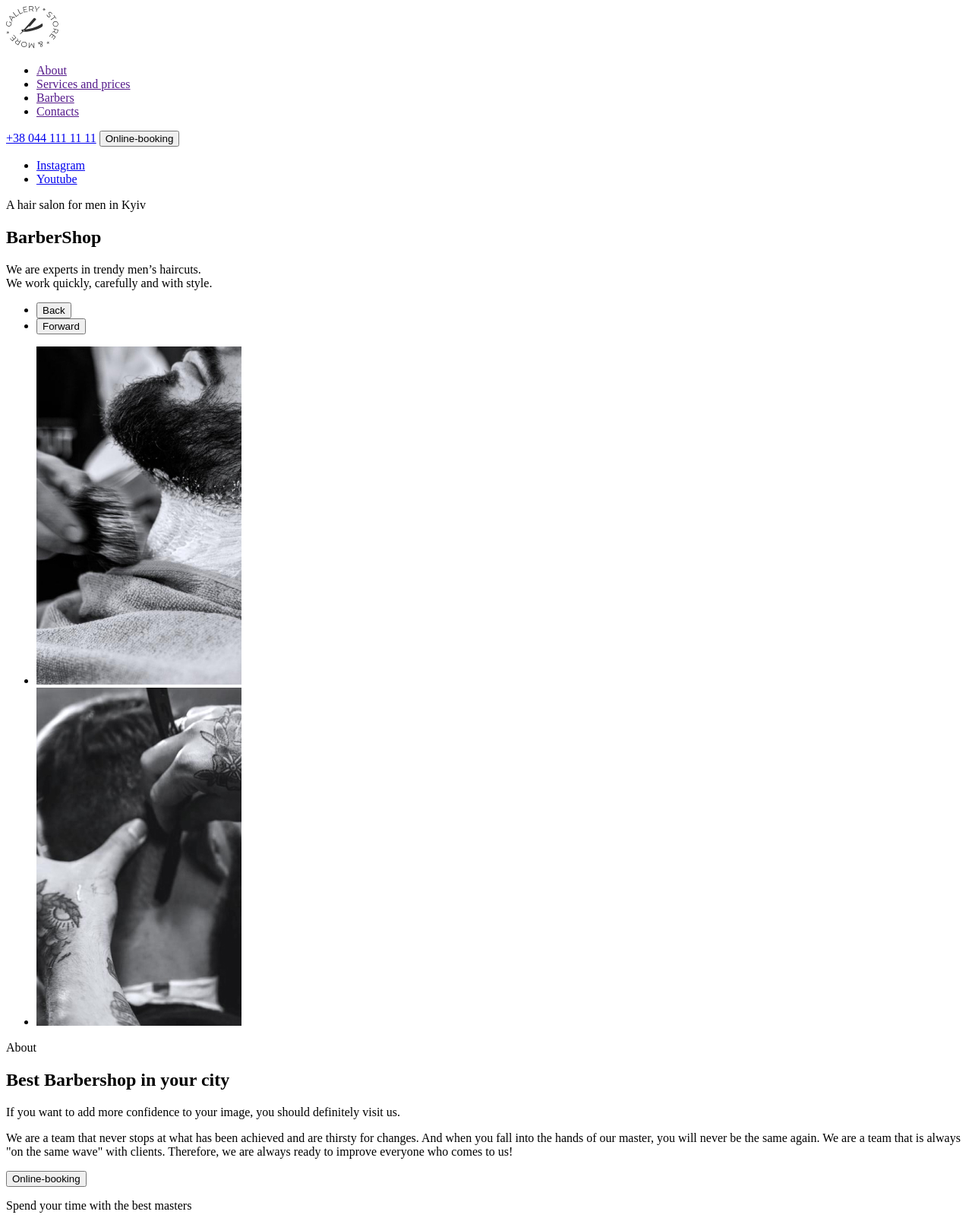
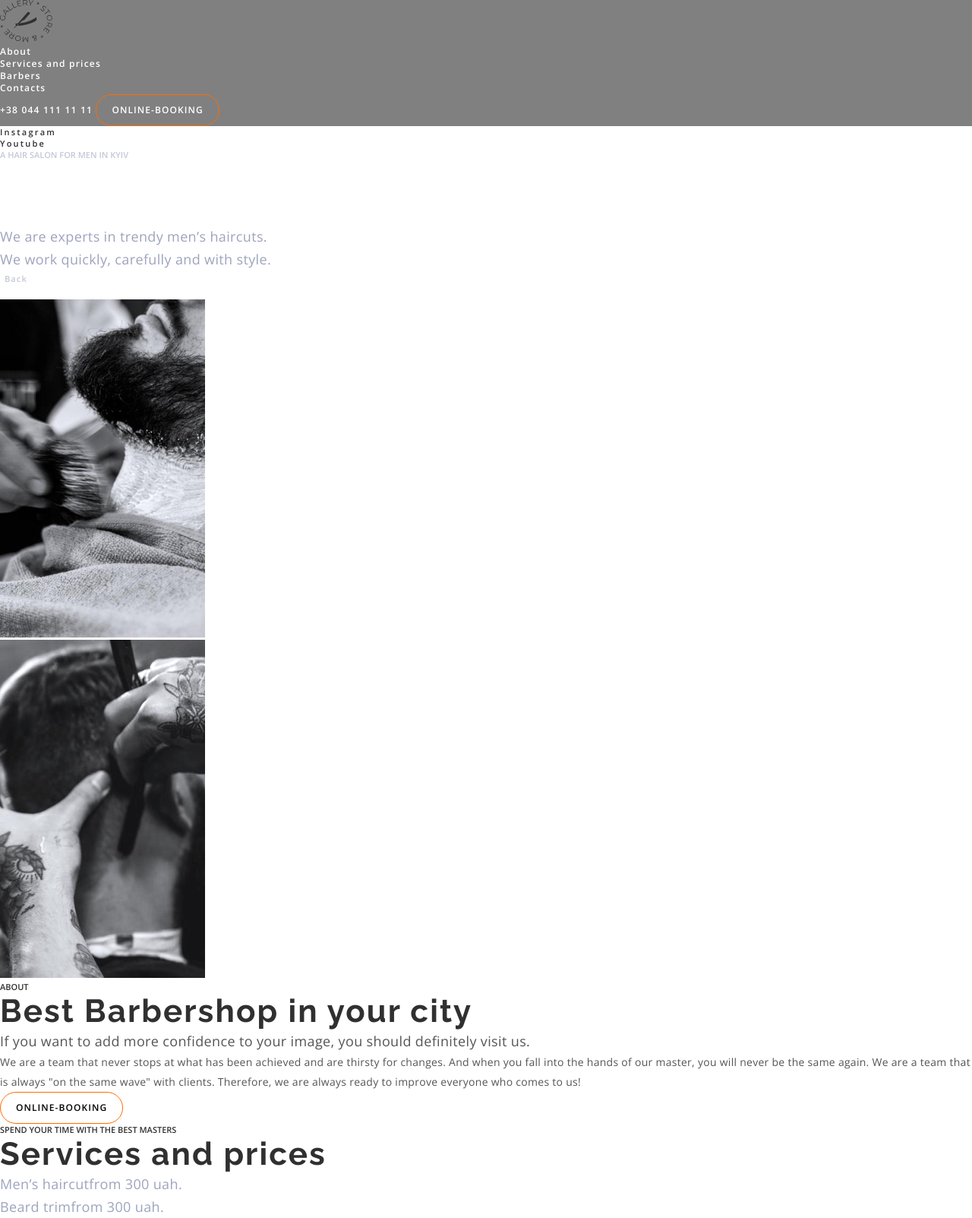
Before and after one commit to mitrytk/barbershop, a plain HTML site: page index.html in a window 1280 px wide. Shown: the top 1603 px of the page at 76% size. Drawn offline with nearby package versions, Linux system fonts and the light colour scheme.

Commit message:
добавляет стили шрифтов и цвета

```diff
--- /dev/null
+++ b/css/styles.css
@@ -0,0 +1,228 @@
+/* Шрифты
+
+font-family: 'Open Sans', sans-serif;
+font-family: 'Raleway', sans-serif;
+*/
+
+:root {
+    --title-color: #303030;
+    --text-color-first: #9DA4BD;
+    --text-color-second: #555555;
+    --accent-color: #FF6C00;
+    --white-color: #FFFFFF;
+}
+
+body {
+    margin: 0;
+}
+
+ul,
+ol {
+    margin: 0;
+    padding: 0;
+}
+
+h1,
+h2,
+h3,
+h4,
+h5,
+h6 {
+    margin: 0;
+}
+
+p {
+    margin: 0;
+}
+
+.list {
+    list-style: none;
+}
+
+.link {
+    text-decoration: none;
+    color: inherit;
+}
+
+.title {
+
+}
+
+.button {
+    padding-top: 12px;
+    padding-right: 20px;
+    padding-bottom: 12px;
+    padding-left: 20px;
+    border: 1px solid var(--accent-color);
+    border-radius: 25px;
+
+    background-color: transparent;
+    color: inherit;
+
+    font-family: 'Open Sans', sans-serif;
+    font-weight: 600;
+    font-size: 12px;
+    line-height: calc(16/12);
+    letter-spacing: 0.09em;
+    text-transform: uppercase;
+}
+.button:hover,
+.button:focus {
+    color: var(--white-color);
+    background-color: var(--accent-color);
+}
+
+/* --Индивидуальные классы-- */
+
+/* -header- */
+
+.header {
+    color: var(--white-color);
+    background-color: gray;
+
+    font-family: 'Open Sans', sans-serif;
+    font-weight: 600;
+    font-size: 12px;
+    line-height: calc(16/12);
+    letter-spacing: 0.1em;
+}
+/* Навигация */
+
+.navigation-link:hover,
+.navigation-link:focus {
+    color: var(--accent-color);
+}
+
+/* Main */
+
+/* Герой */
+.sidebar {
+    font-family: 'Open Sans', sans-serif;
+    font-weight: 600;
+    font-size: 11px;
+    line-height: calc(15/11);
+
+    letter-spacing: 0.2em;
+
+    color: var(--title-color);
+}
+.hero-subtitle {
+    font-family: 'Open Sans', sans-serif;
+    font-weight: 600;
+    font-size: 11px;
+    line-height: calc(15/11);
+
+    text-transform: uppercase;
+
+    color: rgba(157, 164, 189, 0.6);
+
+}
+.hero-title {
+    font-family: 'Raleway', sans-serif;
+    font-weight: 700;
+    font-size: 72px;
+    line-height: calc(85/72);
+    letter-spacing: 0.05em;
+
+    color: var(--white-color);
+}
+.hero-text {
+    font-family: 'Open Sans', sans-serif;
+    font-weight: 400;
+    font-size: 18px;
+    line-height: calc(30/18);
+    letter-spacing: 0.02em;
+
+    color: var(--text-color-first);
+}
+.slider-back {
+    border: none;
+    color: rgba(157, 164, 189, 0.6);
+    background-color: transparent;
+
+    font-family: 'Open Sans', sans-serif;
+    font-weight: 600;
+    font-size: 11px;
+    line-height: calc(15/11);
+    letter-spacing: 0.1em;
+}
+.slider-Forward{
+    border: none;
+    color: var(--white-color);
+    background-color: transparent;
+
+    font-family: 'Open Sans', sans-serif;
+    font-weight: 600;
+    font-size: 11px;
+    line-height: calc(15/11);
+    letter-spacing: 0.1em;
+}
+
+/* about */
+.about-subtitle {
+    font-family: 'Open Sans', sans-serif;
+    font-weight: 600;
+    font-size: 11px;
+    line-height: calc(15/11);
+
+    text-transform: uppercase;
+
+    color: var(--title-color);
+}
+.about-title {
+    font-family: 'Raleway', sans-serif;
+    font-weight: 700;
+    font-size: 42px;
+    line-height: calc(49/42);
+    letter-spacing: 0.05em;
+
+    color: var(--title-color);
+}
+.about-accenttext {
+    font-family: 'Open Sans', sans-serif;
+    font-weight: 400;
+    font-size: 18px;
+    line-height: calc(30/18);
+
+    letter-spacing: 0.02em;
+
+    color: var(--text-color-second);
+}
+.about-text {
+    font-family: 'Open Sans', sans-serif;
+    font-size: 14px;
+    line-height: calc(26/14);
+
+    letter-spacing: 0.02em;
+
+    color: var(--text-color-second);
+}
+
+/* Services and prices */
+.prices-subtitle {
+    font-family: 'Open Sans', sans-serif;
+    font-weight: 600;
+    font-size: 11px;
+    line-height: calc(15/11);
+
+    text-transform: uppercase;
+
+    color: var(--title-color);
+}
+.prices-title {
+    font-family: 'Raleway', sans-serif;
+    font-weight: 700;
+    font-size: 42px;
+    line-height: calc(49/42);
+    letter-spacing: 0.05em;
+
+    color: var(--title-color);
+}
+.prices-list {
+    font-family: 'Open Sans', sans-serif;
+    font-size: 18px;
+    line-height: calc(30/18);
+    letter-spacing: 0.02em;
+
+    color: var(--text-color-first);
+}
--- a/index.html
+++ b/index.html
@@ -5,80 +5,89 @@
     <meta http-equiv="X-UA-Compatible" content="IE=edge">
     <meta name="viewport" content="width=device-width, initial-scale=1.0">
     <title>Document</title>
+    <link rel="stylesheet" href="./css/styles.css">
+    <link href="https://fonts.googleapis.com/css2?family=Open+Sans:wght@400;600;700&family=Raleway:wght@700&display=swap" rel="stylesheet">
+    <link rel="stylesheet" href="node_modules/modern-normalize/modern-normalize.css">
 </head>
 <body>
+    <!-- header -->
     <header>
         <div class="header">
 
             <div>
-                <nav>
-                    <a href="./index.html"><img src="./images/Logo.svg" alt="logo" width="69"></a>
-                    <ul>
+                <!-- навигация -->
+                <nav class="navigation">
+                    <a class="link" href="./index.html"><img src="./images/Logo.svg" alt="logo" width="69"></a>
+                    <ul class="navigation-list list">
                         <li>
-                            <a href="">About</a>
+                            <a class="navigation-link link" href="">About</a>
                         </li>
                         <li>
-                            <a href="">Services and prices</a>
+                            <a class="navigation-link link" href="">Services and prices</a>
                         </li>
                         <li>
-                            <a href="">Barbers</a>
+                            <a class="navigation-link link" href="">Barbers</a>
                         </li>
                         <li>
-                            <a href="">Contacts</a>
+                            <a class="navigation-link link" href="">Contacts</a>
                         </li>
                     </ul>
                 </nav>
+                <!-- телефон и кнопка -->
                 <div>
-                    <a href="tel:+380441111111">+38 044 111 11 11</a>
-                    <button type="button">Online-booking</button>
+                    <a class="link" href="tel:+380441111111">+38 044 111 11 11</a>
+                    <button class="button" type="button">Online-booking</button>
                 </div>
             </div>
         </div>
     </header>
     <main>
+        <!-- Герой -->
         <section class="hero">
-            <ul>
+            <ul class="sidebar list">
                 <li>
-                    <a href="http://instagram.com" target="_blank" rel="noreferrer noopener">Instagram</a>
+                    <a class="sidebar-link link" href="http://instagram.com" target="_blank" rel="noreferrer noopener">Instagram</a>
                 </li>
                 <li>
-                    <a href="http://youtube.com" target="_blank" rel="noreferrer noopener">Youtube</a>
+                    <a class="sidebar-link link" href="http://youtube.com" target="_blank" rel="noreferrer noopener">Youtube</a>
                 </li>
             </ul>
             <div>
-                <p>A hair salon for men in Kyiv</p>
-                <h1>BarberShop</h1>
-                <p>We are experts in trendy men’s haircuts. <br>
+                <p class="hero-subtitle">A hair salon for men in Kyiv</p>
+                <h1 class="hero-title">BarberShop</h1>
+                <p class="hero-text">We are experts in trendy men’s haircuts. <br>
                     We work quickly, carefully and with style.</p>
             </div>
-            <ul>
+            <ul class="slider-button list">
                 <li>
-                   <button type="button">Back</button>
+                   <button class="slider-back" type="button">Back</button>
                 </li>
                 <li>
-                    <button type="button">Forward</button>
+                    <button class="slider-Forward" type="button">Forward</button>
                 </li>
             </ul>
         </section>
+        <!-- about -->
         <section class="about">
-            <ul>
-                <li><img src="./images/shaving.jpg" alt="shave their beard" width="270"></li>
-                <li><img src="./images/haircut.jpg" alt="cut hair" width="270"></li>
+            <ul class="about-list list">
+                <li><img class="about-img" src="./images/shaving.jpg" alt="shave their beard" width="270" height="445"></li>
+                <li><img class="about-img" src="./images/haircut.jpg" alt="cut hair" width="270" height="445"></li>
             </ul>
             <div>
-                <p>About</p>
-                <h2>Best Barbershop in your city</h2>
-                <p>If you want to add more confidence to your image, you should definitely visit us.</p>
-                <p>We are a team that never stops at what has been achieved and are thirsty for changes. And when you fall into the hands of our master, you will never be the same again. We are a team that is always "on the same wave" with clients. Therefore, we are always ready to improve everyone who comes to us!</p>
-                <button type="button">Online-booking</button>
+                <p class="about-subtitle">About</p>
+                <h2 class="about-title">Best Barbershop in your city</h2>
+                <p class="about-accenttext">If you want to add more confidence to your image, you should definitely visit us.</p>
+                <p class="about-text">We are a team that never stops at what has been achieved and are thirsty for changes. And when you fall into the hands of our master, you will never be the same again. We are a team that is always "on the same wave" with clients. Therefore, we are always ready to improve everyone who comes to us!</p>
+                <button class="button" type="button">Online-booking</button>
             </div>
         </section>
+        <!-- Services and prices -->
         <section class="prices">
-            <p>Spend your time with the best masters</p>
-            <h2>Services and prices</h2>
-            <ul>
+            <p class="prices-subtitle">Spend your time with the best masters</p>
+            <h2 class="prices-title">Services and prices</h2>
+            <ul class="prices-list list">
                 <li>
-                    <ul>
+                    <ul class="list">
                         <li><span>Men’s haircut</span><span>from 300 uah.</span></li>
                         <li><span>Beard trim</span><span>from 300 uah.</span></li>
                         <li><span>Mustache trim</span><span>from 200 uah.</span></li>
@@ -86,7 +95,7 @@
                     </ul>
                 </li>
                 <li>
-                    <ul>
+                    <ul class="list">
                         <li><span>Trainee’s haircut</span><span>from 50 uah.</span></li>
                         <li><span>Haircut under the nozzle</span><span>from 200 uah.</span></li>
                         <li><span>Children’s haircut (0-12 y.o.)</span><span>from 300 uah.</span></li>
@@ -94,10 +103,11 @@
                     </ul>
                 </li>
             </ul>
-            <button type="button">Online-booking</button>
+            <button class="button" type="button">Online-booking</button>
         </section>
+        <!-- Why a we -->
         <section class="whywe">
-            <ul>
+            <ul class="list">
                 <li>
                     <p>
                         <span>600</span>
@@ -134,117 +144,120 @@
                 <p>Only good things are said about us. But it's better to see and feel 1 time than read 10 times. </p>
             </div>
         </section>
+        <!-- our barbers -->
         <section class="ourbarbers">
             <div>
                 <p>For true enjoyers of the atmosphere</p>
                 <h2>Our barbers</h2>
             </div>
-            <ul>
+            <ul class="list">
                 <li>
-                    <img src="./images/John_Smith.jpg" alt="John Smith" width="370">
+                    <img src="./images/John_Smith.jpg" alt="John Smith" width="370" height="346">
                     <p>John Smith<br><span>Extreme Barber</span></p>
-                    <ul>
+                    <ul class="list">
                         <li>
-                            <a href="http://instagram.com" target="_blank" rel="noreferrer noopener">
-                                <img src="./images/instagram.svg" alt="instagram logo" width="44">
+                            <a class="link" href="http://instagram.com" target="_blank" rel="noreferrer noopener">
+                                <img src="./images/instagram.svg" alt="instagram logo" width="44" height="44">
                             </a>
                         </li>
                         <li>
-                            <a href="http://instagram.com" target="_blank" rel="noreferrer noopener">
-                                <img src="./images/twitter.svg" alt="twitter logo" width="44">
+                            <a class="link" href="http://instagram.com" target="_blank" rel="noreferrer noopener">
+                                <img src="./images/twitter.svg" alt="twitter logo" width="44" height="44">
                             </a>
                         </li>
                         <li>
-                            <a href="http://instagram.com" target="_blank" rel="noreferrer noopener">
-                                <img src="./images/facebook.svg" alt="facebook logo" width="44">
+                            <a class="link" href="http://instagram.com" target="_blank" rel="noreferrer noopener">
+                                <img src="./images/facebook.svg" alt="facebook logo" width="44" height="44">
                             </a>
                         </li>
                         <li>
-                            <a href="http://instagram.com" target="_blank" rel="noreferrer noopener">
-                                <img src="./images/linkedin.svg" alt="linkedin logo" width="44">
+                            <a class="link" href="http://instagram.com" target="_blank" rel="noreferrer noopener">
+                                <img src="./images/linkedin.svg" alt="linkedin logo" width="44" height="44">
                             </a>
                         </li>
                     </ul>
                 </li>
                 <li>
-                    <img src="./images/Michele_Doe.jpg" alt="Michele Doe" width="370">
+                    <img src="./images/Michele_Doe.jpg" alt="Michele Doe" width="370" height="346">
                     <p>Michele Doe<br><span>Extreme Barber</span></p>
-                    <ul>
+                    <ul class="list">
                         <li>
                             <a href="http://instagram.com" target="_blank" rel="noreferrer noopener">
-                                <img src="./images/instagram.svg" alt="instagram logo" width="44">
+                                <img src="./images/instagram.svg" alt="instagram logo" width="44" height="44">
                             </a>
                         </li>
                         <li>
                             <a href="http://instagram.com" target="_blank" rel="noreferrer noopener">
-                                <img src="./images/twitter.svg" alt="twitter logo" width="44">
+                                <img src="./images/twitter.svg" alt="twitter logo" width="44" height="44">
                             </a>
                         </li>
                         <li>
                             <a href="http://instagram.com" target="_blank" rel="noreferrer noopener">
-                                <img src="./images/facebook.svg" alt="facebook logo" width="44">
+                                <img src="./images/facebook.svg" alt="facebook logo" width="44" height="44">
                             </a>
                         </li>
                         <li>
                             <a href="http://instagram.com" target="_blank" rel="noreferrer noopener">
-                                <img src="./images/linkedin.svg" alt="linkedin logo" width="44">
+                                <img src="./images/linkedin.svg" alt="linkedin logo" width="44" height="44">
                             </a>
                         </li>
                     </ul>
                 </li>
                 <li>
-                    <img src="./images/Alan_Black.jpg" alt="Alan Black" width="370">
+                    <img src="./images/Alan_Black.jpg" alt="Alan Black" width="370" height="346">
                     <p>Michele Doe<br><span>Extreme Barber</span></p>
-                    <ul>
+                    <ul class="list">
                         <li>
                             <a href="http://instagram.com" target="_blank" rel="noreferrer noopener">
-                                <img src="./images/instagram.svg" alt="instagram logo" width="44">
+                                <img src="./images/instagram.svg" alt="instagram logo" width="44" height="44">
                             </a>
                         </li>
                         <li>
                             <a href="http://instagram.com" target="_blank" rel="noreferrer noopener">
-                                <img src="./images/twitter.svg" alt="twitter logo" width="44">
+                                <img src="./images/twitter.svg" alt="twitter logo" width="44" height="44">
                             </a>
                         </li>
                         <li>
                             <a href="http://instagram.com" target="_blank" rel="noreferrer noopener">
-                                <img src="./images/facebook.svg" alt="facebook logo" width="44">
+                                <img src="./images/facebook.svg" alt="facebook logo" width="44" height="44">
                             </a>
                         </li>
                         <li>
                             <a href="http://instagram.com" target="_blank" rel="noreferrer noopener">
-                                <img src="./images/linkedin.svg" alt="linkedin logo" width="44">
+                                <img src="./images/linkedin.svg" alt="linkedin logo" width="44" height="44">
                             </a>
                         </li>
                     </ul>
                 </li>
             </ul>
         </section>
+        <!-- gallery -->
         <section class="gallery">
             <h2>gallery</h2>
-            <ul>
-                <li><img src="./images/haircut_scissors.jpg" alt="haircut scissors" width="270"></li>
-                <li><img src="./images/straight_razor.jpg" alt="straight razor" width="270"></li>
-                <li><img src="./images/towel_drying.jpg" alt="towel drying" width="270"></li>
-                <li><img src="./images/nape_haircut.jpg" alt="nape haircut" width="270"></li>
+            <ul class="list">
+                <li><img src="./images/haircut_scissors.jpg" alt="haircut scissors" width="270" height="360"></li>
+                <li><img src="./images/straight_razor.jpg" alt="straight razor" width="270" height="360"></li>
+                <li><img src="./images/towel_drying.jpg" alt="towel drying" width="270" height="360"></li>
+                <li><img src="./images/nape_haircut.jpg" alt="nape haircut" width="270" height="360"></li>
             </ul>
         </section>
+        <!-- contacts -->
         <section class="contacts">
             <h2>Contacts</h2>
             <address>
-                <ul>
+                <ul class="list">
                     <li>
                         <img src="./images/maps.svg" alt="maps icon" width="24">
-                        <a href="https://goo.gl/maps/AK9gsvEv8uj4qtoM9" target="_blank" rel="noreferrer noopener">st. Vasilkivska, 7A
+                        <a class="link" href="https://goo.gl/maps/AK9gsvEv8uj4qtoM9" target="_blank" rel="noreferrer noopener">st. Vasilkivska, 7A
                             Kyiv, 08132</a>
                     </li>
                     <li>
                         <img src="./images/phone.svg" alt="phone icon" width="24">
-                        <a href="tel:+380441111111">+38 044 111 11 11</a>
+                        <a class="link" href="tel:+380441111111">+38 044 111 11 11</a>
                     </li>
                     <li>
                         <img src="./images/mail.svg" alt="mail icon" width="24">
-                        <a href="mailto:barbershop@email.com">barbershop@email.com</a>
+                        <a class="link" href="mailto:barbershop@email.com">barbershop@email.com</a>
                     </li>
                 </ul>
             </address>
@@ -252,14 +265,15 @@
             <p>Every day from 9:00 to 22:00</p>
         </section>
     </main>
+    <!-- footer -->
     <footer>
         <p>&#169; Copyright 2020</p>
-        <ul>
+        <ul class="list">
             <li>
-                <a href="http://instagram.com" target="_blank" rel="noreferrer noopener">Instagram</a>
+                <a class="link" href="http://instagram.com" target="_blank" rel="noreferrer noopener">Instagram</a>
             </li>
             <li>
-                <a href="http://youtube.com" target="_blank" rel="noreferrer noopener">Youtube</a>
+                <a class="link" href="http://youtube.com" target="_blank" rel="noreferrer noopener">Youtube</a>
             </li>
         </ul>
     </footer>
```
